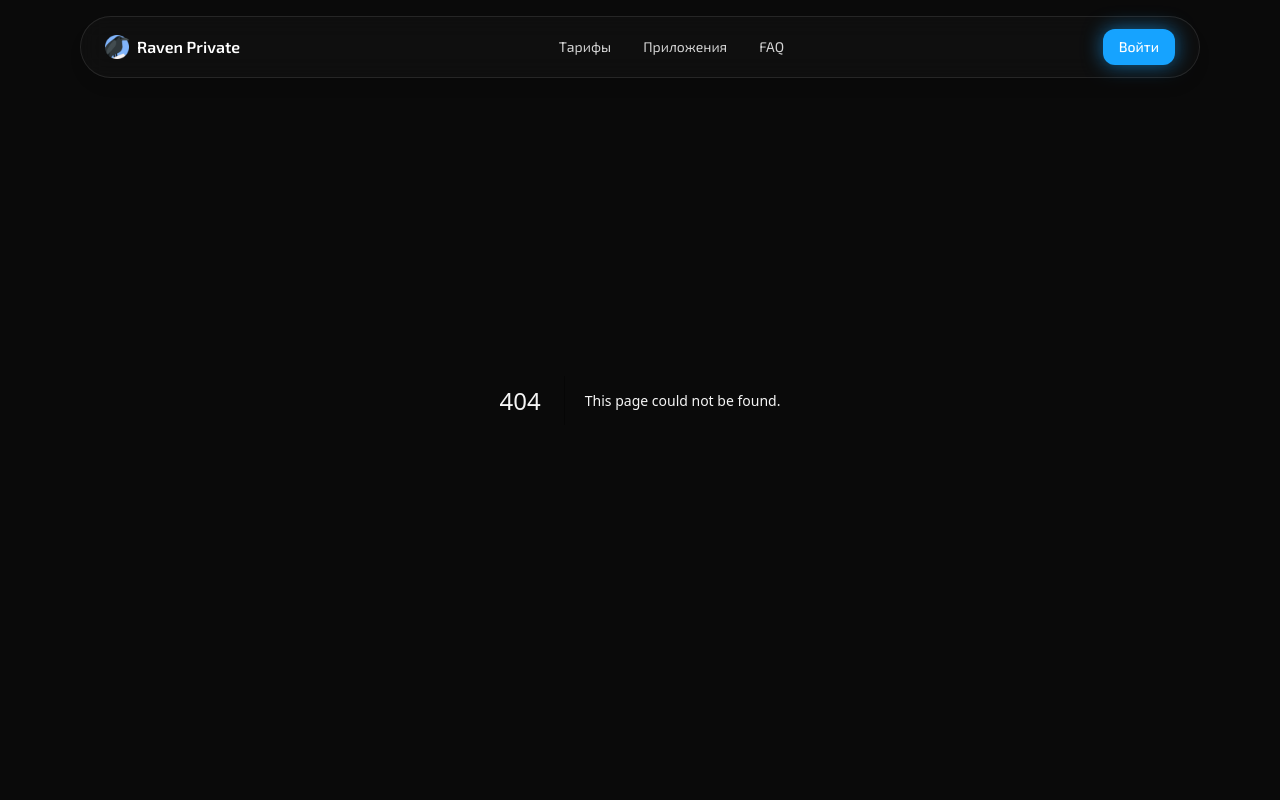
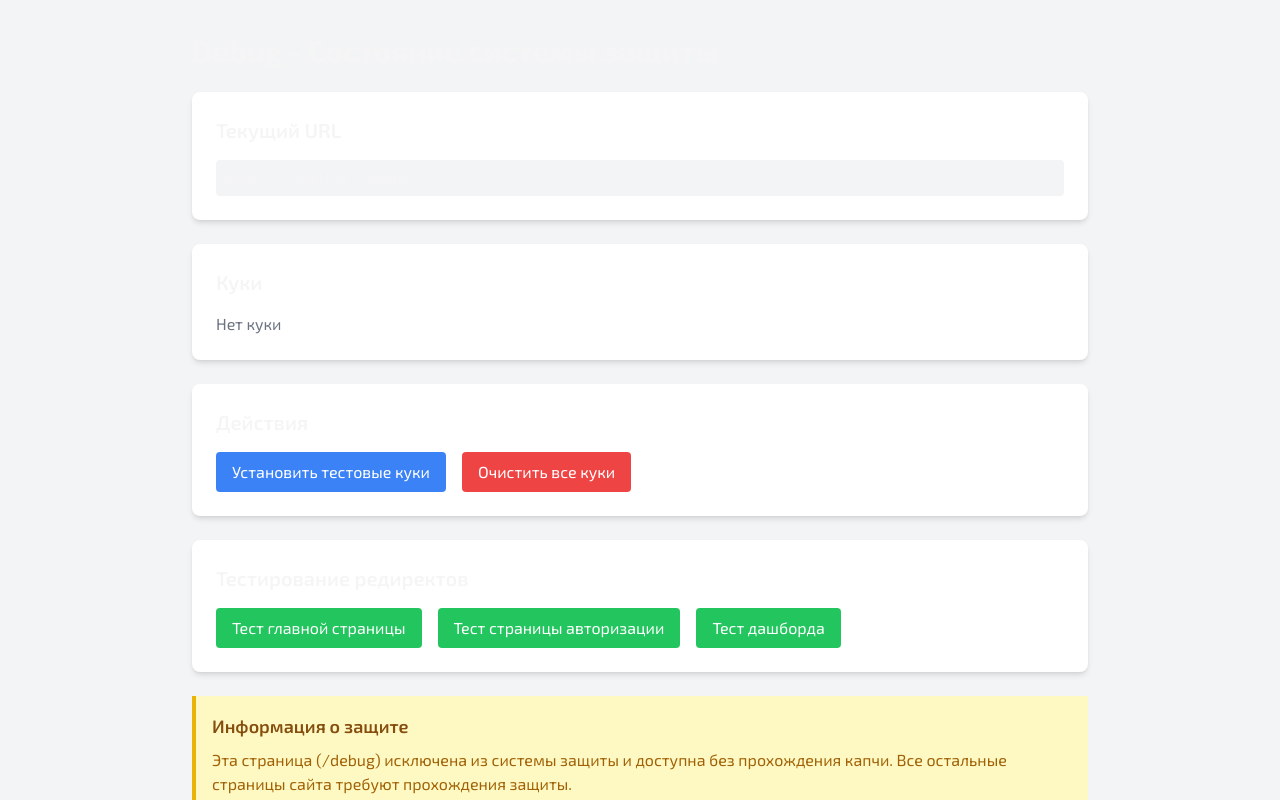
Before and after one commit to Wiuvel/rvn-web, a Next.js app: page /debug in a window 1280 px wide. Before the commit this address had no page. Shown: the top 800 px of the page. Built offline with nearby package versions, Linux system fonts and the light colour scheme.

Commit message:
next: middleware

```diff
--- /dev/null
+++ b/app/debug/page.tsx
@@ -0,0 +1,128 @@
+'use client';
+
+import { useEffect, useState } from 'react';
+
+export default function DebugPage() {
+  const [cookies, setCookies] = useState<Record<string, string>>({});
+  const [currentUrl, setCurrentUrl] = useState('');
+
+  useEffect(() => {
+    // Парсим куки
+    const cookieString = document.cookie;
+    const cookieObj: Record<string, string> = {};
+
+    cookieString.split(';').forEach(cookie => {
+      const [name, value] = cookie.trim().split('=');
+      if (name && value) {
+        cookieObj[name] = decodeURIComponent(value);
+      }
+    });
+
+    setCookies(cookieObj);
+    setCurrentUrl(window.location.href);
+  }, []);
+
+  const clearAllCookies = () => {
+    document.cookie.split(";").forEach((c) => {
+      const eqPos = c.indexOf("=");
+      const name = eqPos > -1 ? c.substr(0, eqPos) : c;
+      document.cookie = name + "=;expires=Thu, 01 Jan 1970 00:00:00 GMT;path=/";
+    });
+    window.location.reload();
+  };
+
+  const setTestCookies = () => {
+    // Устанавливаем тестовые куки для localhost
+    const isLocalhost = window.location.hostname === 'localhost' || window.location.hostname === '127.0.0.1';
+    const domain = isLocalhost ? '' : '.rvn.guru';
+    const secure = isLocalhost ? '' : 'Secure';
+
+    const cookieOptions = `path=/; max-age=7200; ${domain ? `domain=${domain}; ` : ''}${secure}; SameSite=Strict`;
+
+    document.cookie = `access_granted=true; ${cookieOptions}`;
+    document.cookie = `access_hash=1234567890abcdef1234567890abcdef1234567890abcdef1234567890abcdef; ${cookieOptions}`;
+    document.cookie = `target_patch=/auth; ${cookieOptions}`;
+
+    console.log('Test cookies set for domain:', domain || 'localhost');
+    window.location.reload();
+  };
+
+  return (
+    <div className="min-h-screen bg-gray-100 p-8">
+      <div className="max-w-4xl mx-auto">
+        <h1 className="text-3xl font-bold mb-6">Debug - Состояние системы защиты</h1>
+
+        <div className="bg-white rounded-lg shadow-md p-6 mb-6">
+          <h2 className="text-xl font-semibold mb-4">Текущий URL</h2>
+          <p className="font-mono text-sm bg-gray-100 p-2 rounded">{currentUrl}</p>
+        </div>
+
+        <div className="bg-white rounded-lg shadow-md p-6 mb-6">
+          <h2 className="text-xl font-semibold mb-4">Куки</h2>
+          {Object.keys(cookies).length === 0 ? (
+            <p className="text-gray-500">Нет куки</p>
+          ) : (
+            <div className="space-y-2">
+              {Object.entries(cookies).map(([name, value]) => (
+                <div key={name} className="flex justify-between items-center p-2 bg-gray-50 rounded">
+                  <span className="font-semibold">{name}:</span>
+                  <span className="font-mono text-sm">{value}</span>
+                </div>
+              ))}
+            </div>
+          )}
+        </div>
+
+        <div className="bg-white rounded-lg shadow-md p-6 mb-6">
+          <h2 className="text-xl font-semibold mb-4">Действия</h2>
+          <div className="space-x-4">
+            <button
+              onClick={setTestCookies}
+              className="bg-blue-500 hover:bg-blue-600 text-white px-4 py-2 rounded"
+            >
+              Установить тестовые куки
+            </button>
+            <button
+              onClick={clearAllCookies}
+              className="bg-red-500 hover:bg-red-600 text-white px-4 py-2 rounded"
+            >
+              Очистить все куки
+            </button>
+          </div>
+        </div>
+
+        <div className="bg-white rounded-lg shadow-md p-6">
+          <h2 className="text-xl font-semibold mb-4">Тестирование редиректов</h2>
+          <div className="space-x-4">
+            <a
+              href="/"
+              className="bg-green-500 hover:bg-green-600 text-white px-4 py-2 rounded inline-block"
+            >
+              Тест главной страницы
+            </a>
+            <a
+              href="/auth"
+              className="bg-green-500 hover:bg-green-600 text-white px-4 py-2 rounded inline-block"
+            >
+              Тест страницы авторизации
+            </a>
+            <a
+              href="/dashboard"
+              className="bg-green-500 hover:bg-green-600 text-white px-4 py-2 rounded inline-block"
+            >
+              Тест дашборда
+            </a>
+          </div>
+        </div>
+
+        <div className="bg-yellow-100 border-l-4 border-yellow-500 p-4 mt-6">
+          <h3 className="text-lg font-semibold text-yellow-800">Информация о защите</h3>
+          <p className="text-yellow-700 mt-2">
+            Эта страница (/debug) исключена из системы защиты и доступна без прохождения капчи.
+            Все остальные страницы сайта требуют прохождения защиты.
+          </p>
+        </div>
+      </div>
+    </div>
+  );
+}
--- a/app/protection/page.tsx
+++ b/app/protection/page.tsx
@@ -29,7 +29,7 @@ export default function ProtectionPage() {
           if (container) {
             container.innerHTML = '';
             const widgetId = win.turnstile.render(container, {
-              sitekey: '0x4AAAAAAB0s4O-sxm9ZnAQk',
+              sitekey: '3x00000000000000000000FF',
               theme: 'dark',
               size: 'flexible',
               callback: (token: string) => {
@@ -68,11 +68,7 @@ export default function ProtectionPage() {
           }
         }
 
-        if (win.checkExistingCookie) {
-          console.log('Calling checkExistingCookie.');
-          const hasAccess = win.checkExistingCookie();
-          console.log('Has existing access:', hasAccess);
-        }
+        console.log('Skipping checkExistingCookie on protection page to avoid redirects.');
 
         if (win.resetTitleFill) {
           console.log('Calling resetTitleFill.');
--- a/components/ConditionalLayout.tsx
+++ b/components/ConditionalLayout.tsx
@@ -10,12 +10,13 @@ interface ConditionalLayoutProps {
 
 export default function ConditionalLayout({ children }: ConditionalLayoutProps) {
   const pathname = usePathname();
-  const isAuthPage = pathname.startsWith('/auth');
-  const isProtectionPage = pathname.startsWith('/protection');
-  const isDashboardPage = pathname.startsWith('/dashboard');
-  const isLegalPage = pathname.startsWith('/legal');
+  const pagesWithHeaderFooter = [
+    '/',
+  ];
 
-  if (isAuthPage || isProtectionPage || isDashboardPage || isLegalPage) {
+  const shouldShowHeaderFooter = pagesWithHeaderFooter.includes(pathname);
+
+  if (!shouldShowHeaderFooter) {
     return <>{children}</>;
   }
 
```
Also changed, not shown: middleware.ts (added, +47 -0 lines), public/error/404/index.html (deleted, +0 -21 lines), public/static/protection.up4m5/sf-turnstile.js (+54 -8 lines), app/auth/AuthIsolatedClient.tsx (line endings or trailing spaces), 1 other file (tests, documents, lock files or other folders).
